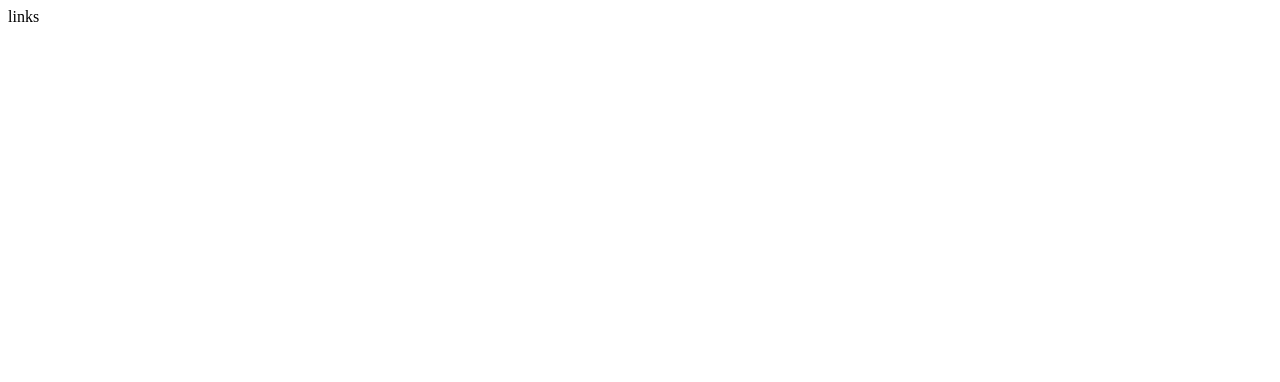
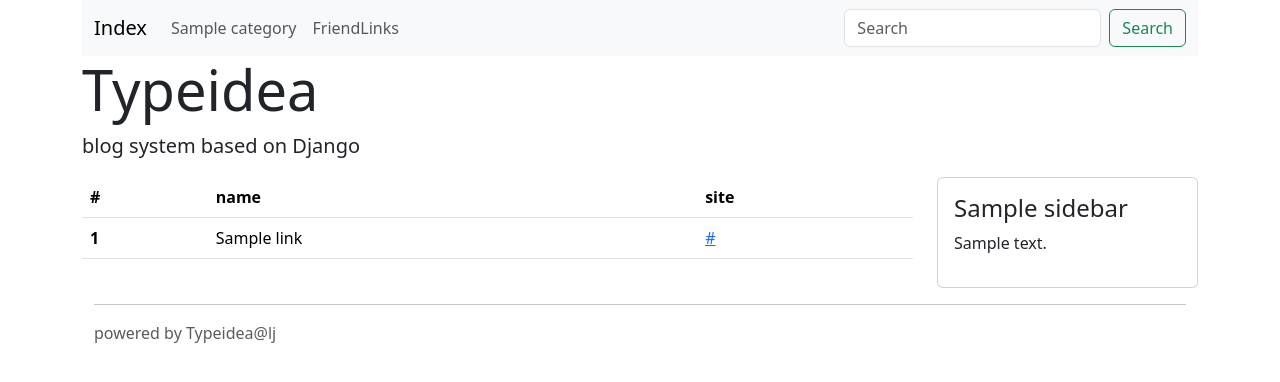
Before and after one commit to jl-max/typeidea, a Django app: page /links/ in a window 1280 px wide. Before the commit the part shown is almost empty. Shown: the top 382 px of the page. Run offline with Django 5.2, Linux system fonts and the light colour scheme; tables that the repository leaves empty hold one stand-in row (values such as "Sample post"); some libraries are stand-ins or nearby versions.

Commit message:
add friendlink page

```diff
--- a/typeidea/blog/views.py
+++ b/typeidea/blog/views.py
@@ -3,7 +3,7 @@ from django.views.generic import DetailView, ListView
 from django.shortcuts import get_object_or_404
 
 from .models import Post, Tag, Category
-from config.models import SideBar
+from config.models import SideBar, Link
 
 
 class CommonViewMixin:
@@ -77,3 +77,9 @@ class AuthorView(IndexView):
         queryset = super().get_queryset()
         author_id = self.kwargs.get("owner_id")
         return queryset.filter(owner_id=author_id)
+
+
+class LinkListView(CommonViewMixin, ListView):
+    queryset = Link.objects.filter(status=Link.STATUS_NORMAL)
+    template_name = "config/links.html"
+    context_object_name = "link_list"
--- a/typeidea/typeidea/themes/bootstrap/templates/blog/base.html
+++ b/typeidea/typeidea/themes/bootstrap/templates/blog/base.html
@@ -32,6 +32,9 @@
                             <a class="nav-link" href="{% url 'category-list' cate.id %}">{{ cate.name }}</a>
                         </li>
                         {% endfor %}
+                        <li class="nav-item">
+                            <a class="nav-link" href="{% url 'links' %}">FriendLinks</a>
+                        </li>
                     </ul>
                     <form class="d-flex" role="search" action="/search/" method="get">
                         <input class="form-control me-2" type="search" placeholder="Search" aria-label="Search"
--- a/typeidea/typeidea/themes/bootstrap/templates/config/links.html
+++ b/typeidea/typeidea/themes/bootstrap/templates/config/links.html
@@ -1,7 +1,23 @@
-<ul>
-    {% for post in posts %}
-    <li>
-        <a href="{% url 'post-detail' post.id %}">{{post.title}}</a>
-    </li>
-    {% endfor %}
-</ul>
+{% extends 'blog/base.html' %}
+{% block title %}Friend links{% endblock %}
+
+{% block main %}
+<table class="table">
+    <thead>
+        <tr>
+            <th scope="col">#</th>
+            <th scope="col">name</th>
+            <th scope="col">site</th>
+        </tr>
+    </thead>
+    <tbody>
+        {% for link in link_list %}
+        <tr>
+            <th scope="row">{{ forloop.counter }}</th>
+            <td>{{ link.title }}</td>
+            <td><a href="{{ link.href }}" target="_blank" rel="noopener noreferrer">{{ link.href }}</a></td>
+        </tr>
+        {% endfor %}
+    </tbody>
+</table>
+{% endblock %}
--- a/typeidea/typeidea/urls.py
+++ b/typeidea/typeidea/urls.py
@@ -18,7 +18,15 @@ Including another URLconf
 from django.urls import path
 from django.contrib import admin
 
-from blog.views import IndexView, CategoryView, TagView, PostDetailView, SearchView, AuthorView
+from blog.views import (
+    IndexView,
+    CategoryView,
+    TagView,
+    PostDetailView,
+    SearchView,
+    AuthorView,
+    LinkListView,
+)
 from config.views import links
 from .custom_site import custom_site
 
@@ -27,6 +35,7 @@ urlpatterns = [
     path("", IndexView.as_view(), name="index"),
     path("search/", SearchView.as_view(), name="search"),
     path("author/<int:owner_id>", AuthorView.as_view(), name="author"),
+    path("links/", LinkListView.as_view(), name="links"),
     path("category/<int:category_id>/", CategoryView.as_view(), name="category-list"),
     path("tag/<int:tag_id>/", TagView.as_view(), name="tag-list"),
     path("post/<int:post_id>.html", PostDetailView.as_view(), name="post-detail"),
```
